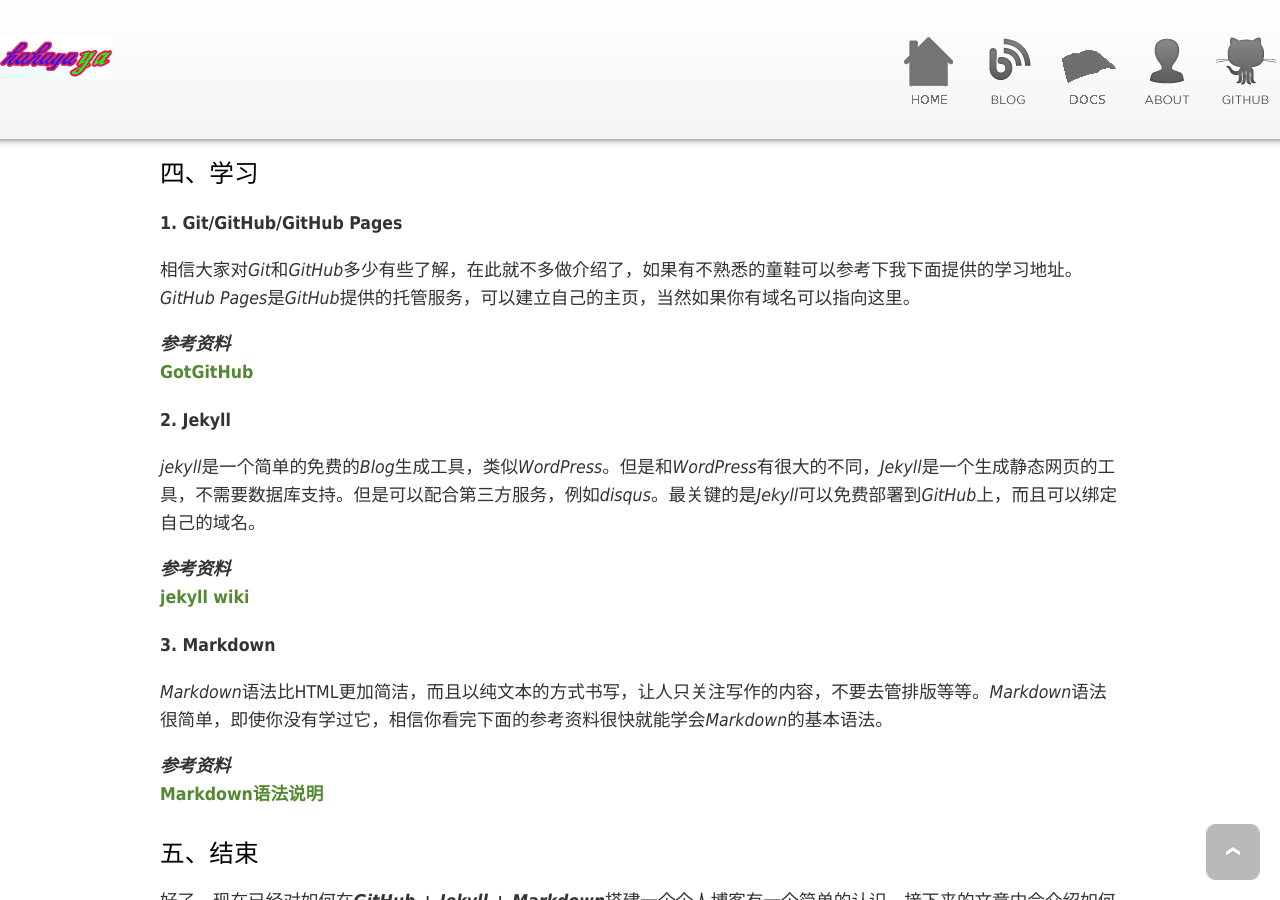
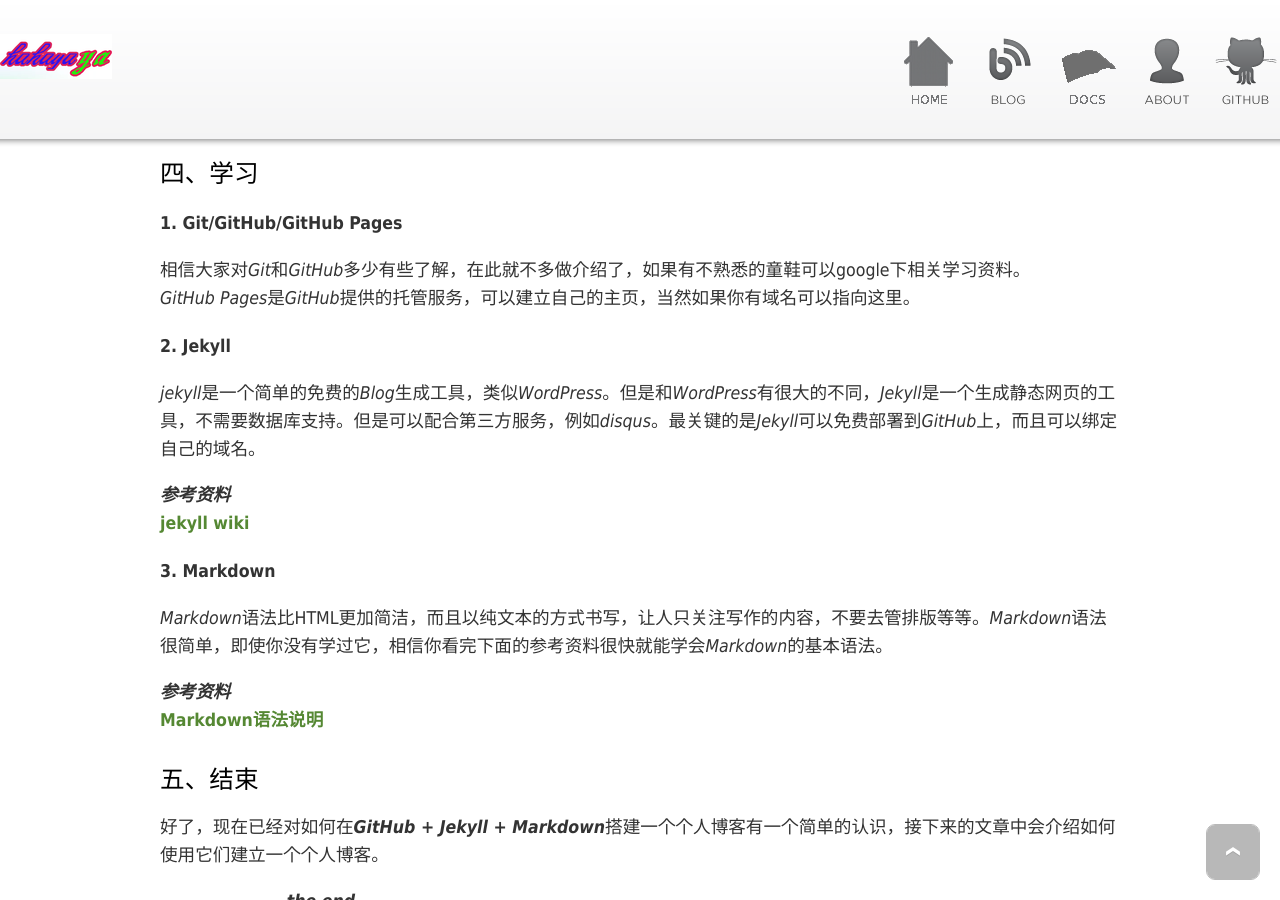
Before and after one commit to hahaya/hahaya.github.com, a Jekyll site: the page built from _posts/2013-6-25-blog-move-to-github.md, in a window 1280 px wide and 900 px high, scrolled down 537 px. Built offline with Jekyll 4.4.1, drawn with Linux system fonts in a browser that asks for light colours; Markdown is read by kramdown in place of the engine named in the settings.

Commit message:
change post

```diff
--- a/_posts/2013-6-25-blog-move-to-github.md
+++ b/_posts/2013-6-25-blog-move-to-github.md
@@ -21,12 +21,8 @@
 
 ### 四、学习 ###
 #### 1. Git/GitHub/GitHub Pages ####
-相信大家对*Git*和*GitHub*多少有些了解，在此就不多做介绍了，如果有不熟悉的童鞋可以参考下我下面提供的学习地址。
+相信大家对*Git*和*GitHub*多少有些了解，在此就不多做介绍了，如果有不熟悉的童鞋可以google下相关学习资料。
 *GitHub Pages*是*GitHub*提供的托管服务，可以建立自己的主页，当然如果你有域名可以指向这里。
-
-***参考资料***
-[GotGitHub](http://www.worldhello.net/gotgithub/)
-
 
 
 
```
